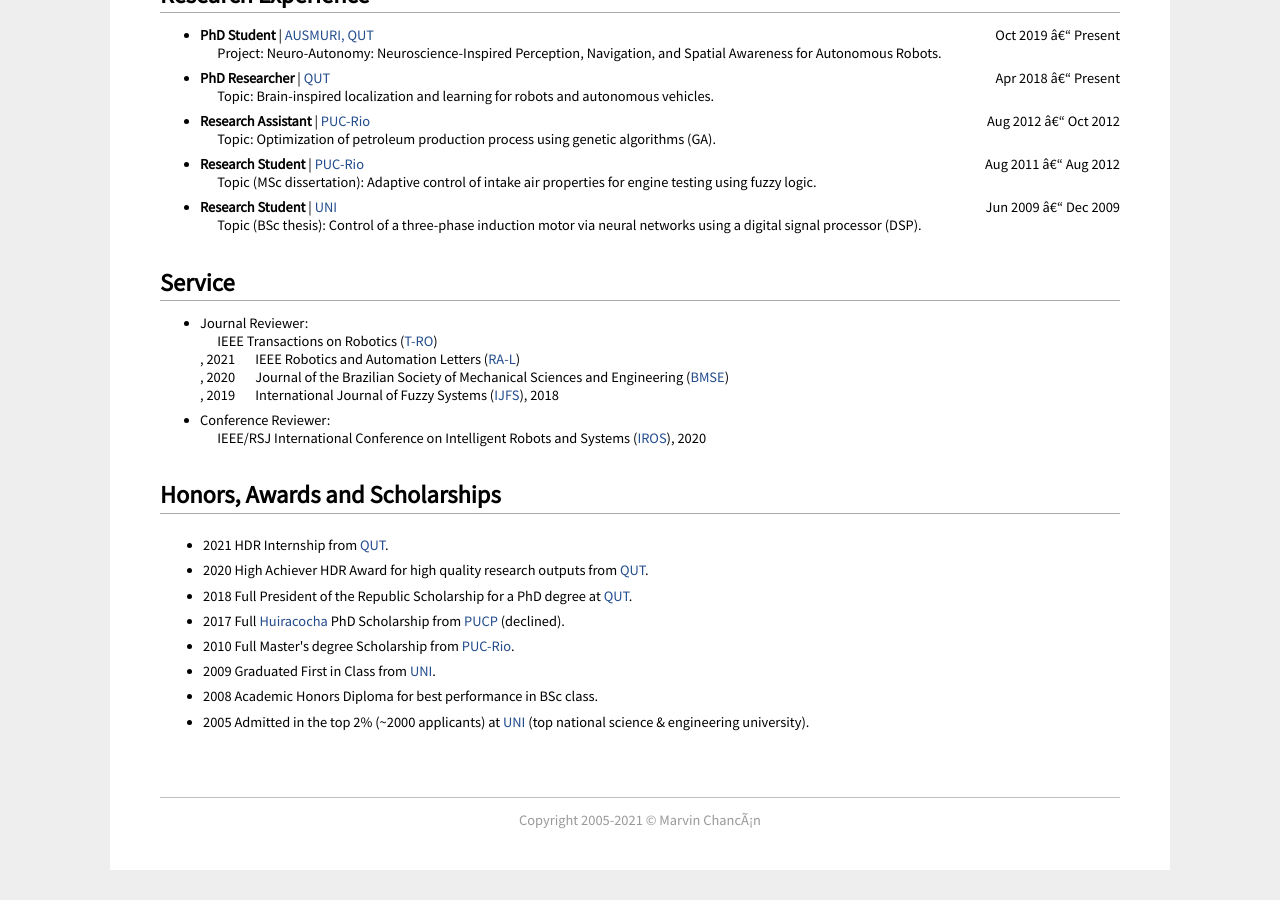
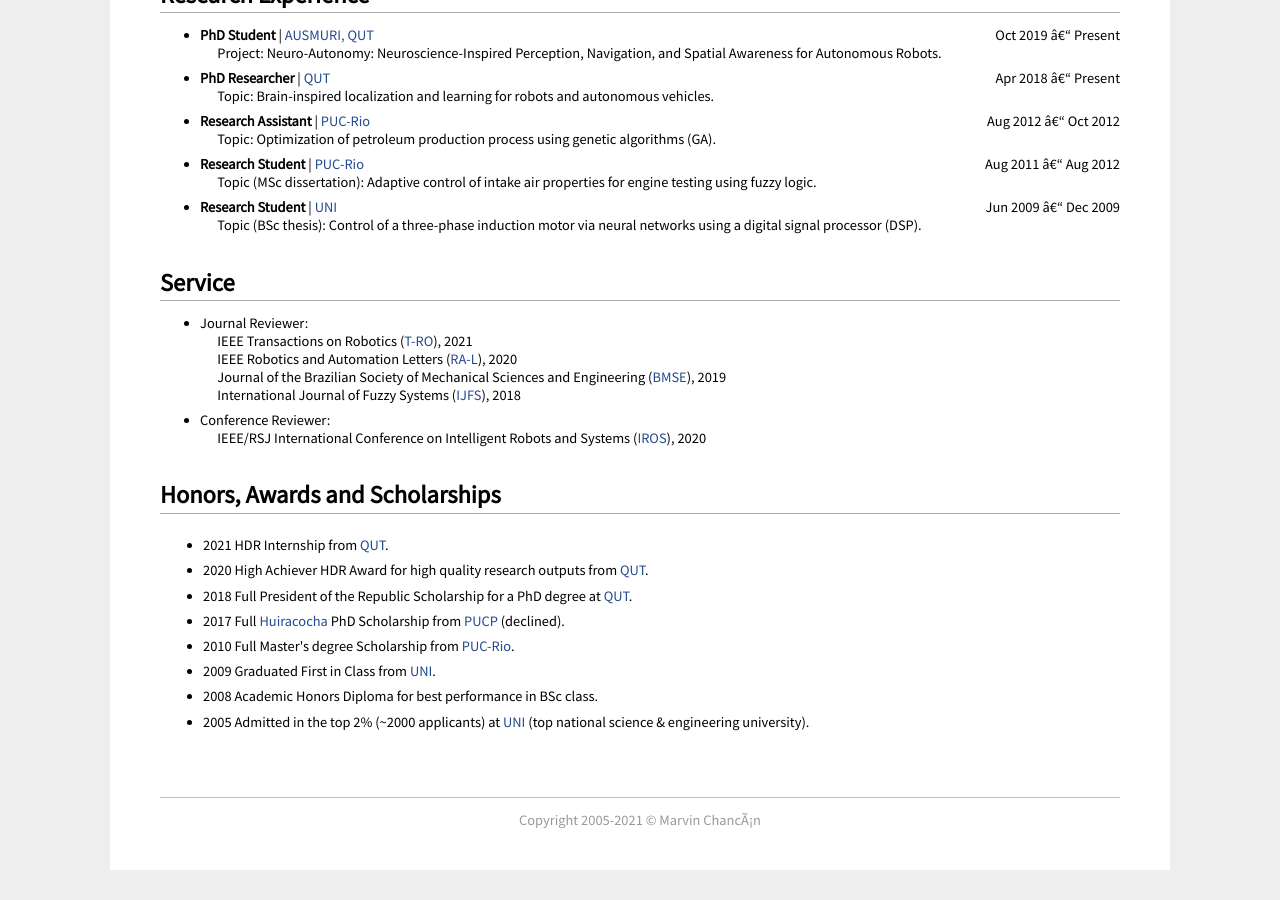
Before and after one commit to mchancan/mchancan.github.io, a Jekyll site: the page built from index.html, in a window 1280 px wide and 900 px high, scrolled down 2064 px. Built offline with Jekyll 4.4.1, drawn with Linux system fonts in a browser that asks for light colours; comment, search, counter and statistics services are not loaded; a style sheet for code colours, icons or effects is not loaded; part of the change alters nothing that is shown.

```diff
--- a/index.html
+++ b/index.html
@@ -177,9 +177,9 @@ My research papers have been published at top-tier machine learning and robotics
 <h2>Service</h2>
 <ul>
 	<li>Journal Reviewer:<br>
-		&emsp; IEEE Transactions on Robotics (<a href="https://www.ieee-ras.org/publications/t-ro" target="_blank">T-RO</a>)<br>, 2021
-		&emsp; IEEE Robotics and Automation Letters (<a href="https://www.ieee-ras.org/publications/ra-l" target="_blank">RA-L</a>)<br>, 2020
-		&emsp; Journal of the Brazilian Society of Mechanical Sciences and Engineering (<a href="https://www.springer.com/journal/40430" target="_blank">BMSE</a>)<br>, 2019
+		&emsp; IEEE Transactions on Robotics (<a href="https://www.ieee-ras.org/publications/t-ro" target="_blank">T-RO</a>), 2021<br>
+		&emsp; IEEE Robotics and Automation Letters (<a href="https://www.ieee-ras.org/publications/ra-l" target="_blank">RA-L</a>), 2020<br>
+		&emsp; Journal of the Brazilian Society of Mechanical Sciences and Engineering (<a href="https://www.springer.com/journal/40430" target="_blank">BMSE</a>), 2019<br>
 		&emsp; International Journal of Fuzzy Systems (<a href="https://www.springer.com/journal/40815" target="_blank">IJFS</a>), 2018
 	</li>
 	<li>Conference Reviewer:<br>
```
